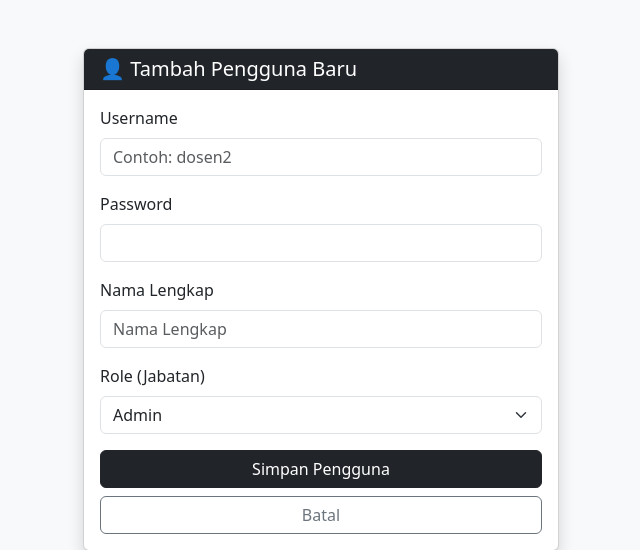
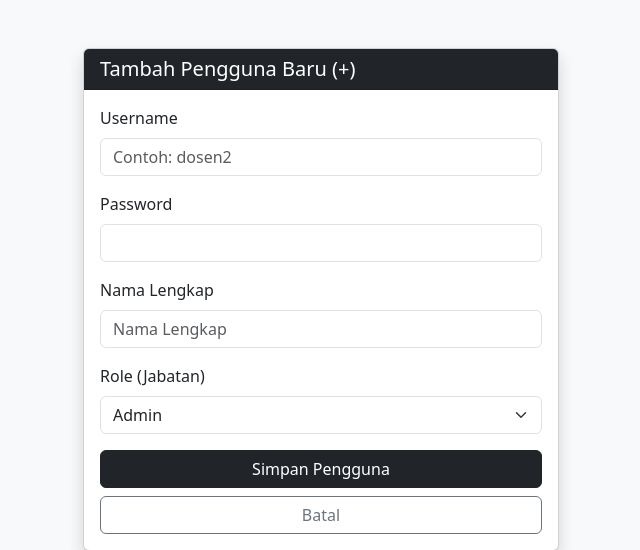
Before and after one commit to kevintanata99/sistem-kampus, a Flask app: page /admin/tambah_user in a window 1280 px wide. Shown: the top 550 px of the page, without its empty margins (319-959 px from the left). Run offline with Flask 3, Linux system fonts and the light colour scheme; the visitor is signed in with stand-in values (Sample User, id 1); some libraries are stand-ins or nearby versions.

Commit message:
Update tambah_user.html

```diff
--- a/templates/tambah_user.html
+++ b/templates/tambah_user.html
@@ -9,7 +9,7 @@
     <div class="container mt-5" style="max-width: 500px;">
         <div class="card shadow">
             <div class="card-header bg-dark text-white">
-                <h5 class="mb-0">👤 Tambah Pengguna Baru</h5>
+                <h5 class="mb-0">Tambah Pengguna Baru (+)</h5>
             </div>
             <div class="card-body">
                 <form action="/admin/tambah_user" method="POST">
@@ -43,4 +43,5 @@
     </div>
 
 </body>
+
 </html>
```
